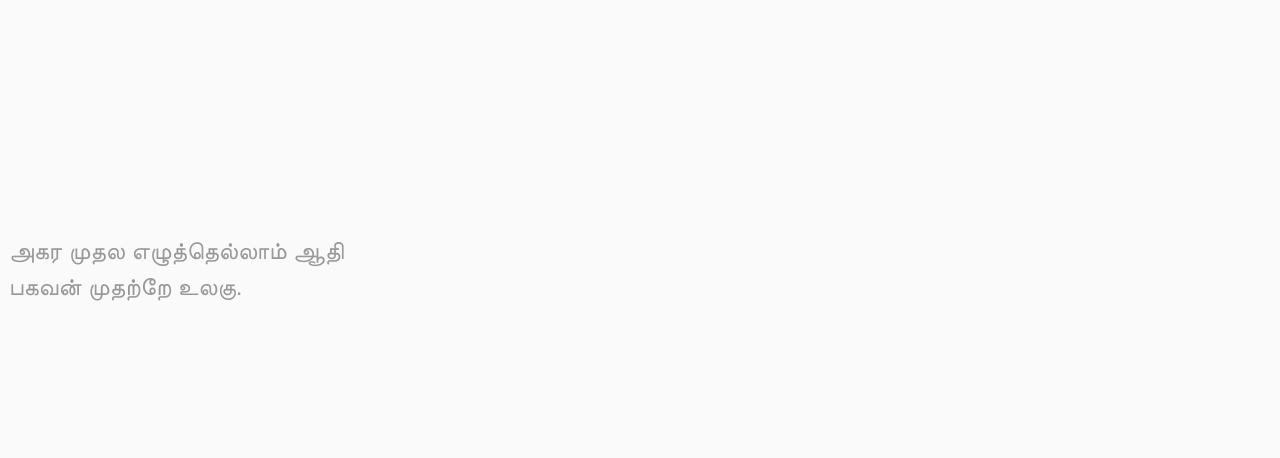
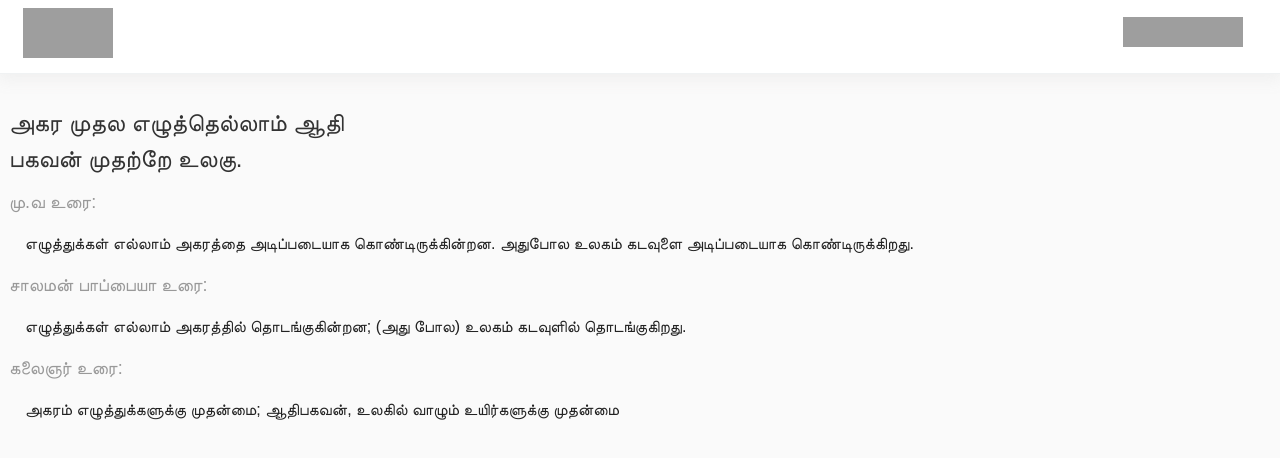
Before and after one commit to nandhakumarr/thirukkural, a Nuxt app: page /kural/1 in a window 1280 px wide. Shown: the top 458 px of the page. Built offline with nearby package versions, Linux system fonts and the light colour scheme; grey boxes are pictures that could not be loaded; a web font is replaced by a local one.

Commit message:
Add vilakams to kural page

```diff
--- a/components/Kural.vue
+++ b/components/Kural.vue
@@ -11,8 +11,6 @@
     nuxt-link(:to="kuralLink(kural.Number)" v-for="kural in thirukkural" key="kural")
       h3 {{ kural.Line1 }}
       h3 {{ kural.Line2 }}
-
-
 </template>
 
 <script>
--- a/components/KuralDetail.vue
+++ b/components/KuralDetail.vue
@@ -1,19 +1,47 @@
 <template lang="pug">
 .page
-  h1.kural(v-if="kural")
-    | {{ kural.Line1 }}
-    br
-    | {{ kural.Line2 }}
+  headernav.head
+  .kuraldetail
+    h1.kural(v-if="kural")
+      | {{ kural.Line1 }}
+      br
+      | {{ kural.Line2 }}
+    h3 மு.வ உரை:
+    p {{ kural.mv }}
+    h3 சாலமன் பாப்பையா உரை:
+    p {{ kural.sp }}
+    h3 கலைஞர் உரை:
+    p {{ kural.mk }}
 </template>
 
 <script>
+import Headernav from '@/components/Headernav'
 export default {
   props: ['kural'],
   mounted () {
+  },
+  components: {
+    Headernav
   }
 }
 </script>
 
 <style lang="sass">
-
+@import 'assets/styles/thirukkural'
+.page
+  .head
+    @include fixed-top
+    margin: auto
+    z-index: 10000
+    /* padding: 2rem 0 */
+    background: #FFFFFF
+    border-bottom: 1px solid rgba(225, 229, 232, 0.5)
+    box-shadow: 0 0.25rem 1rem 0.15rem rgba(152, 150, 150, 0.1)
+    transition: all 0.2s
+.page, .kuraldetail
+  padding-top: 2rem
+  h1
+    color: #333
+  p
+    margin: 1rem
 </style>
```
Also changed, not shown: 1 other file (tests, documents, lock files or other folders).
